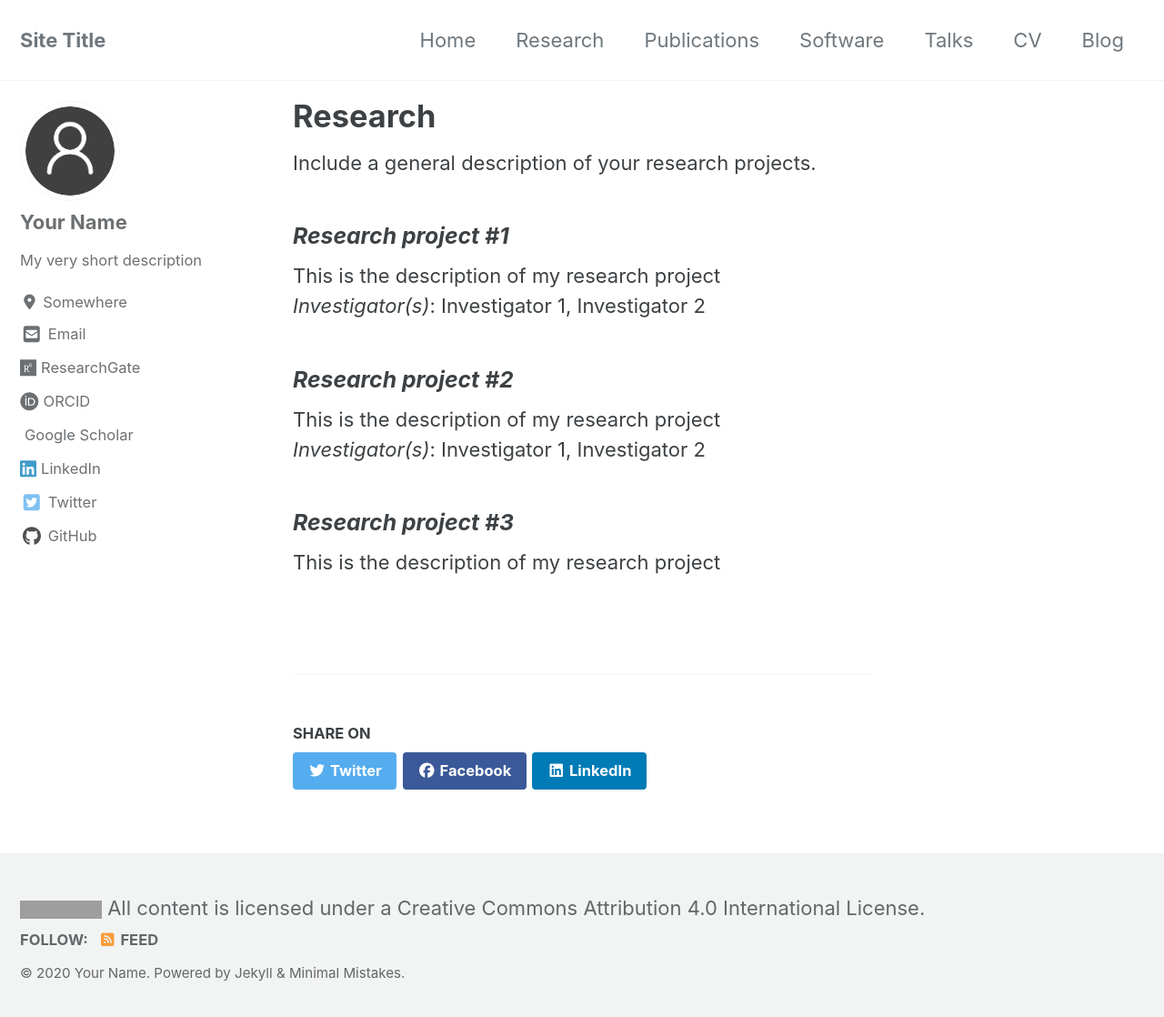
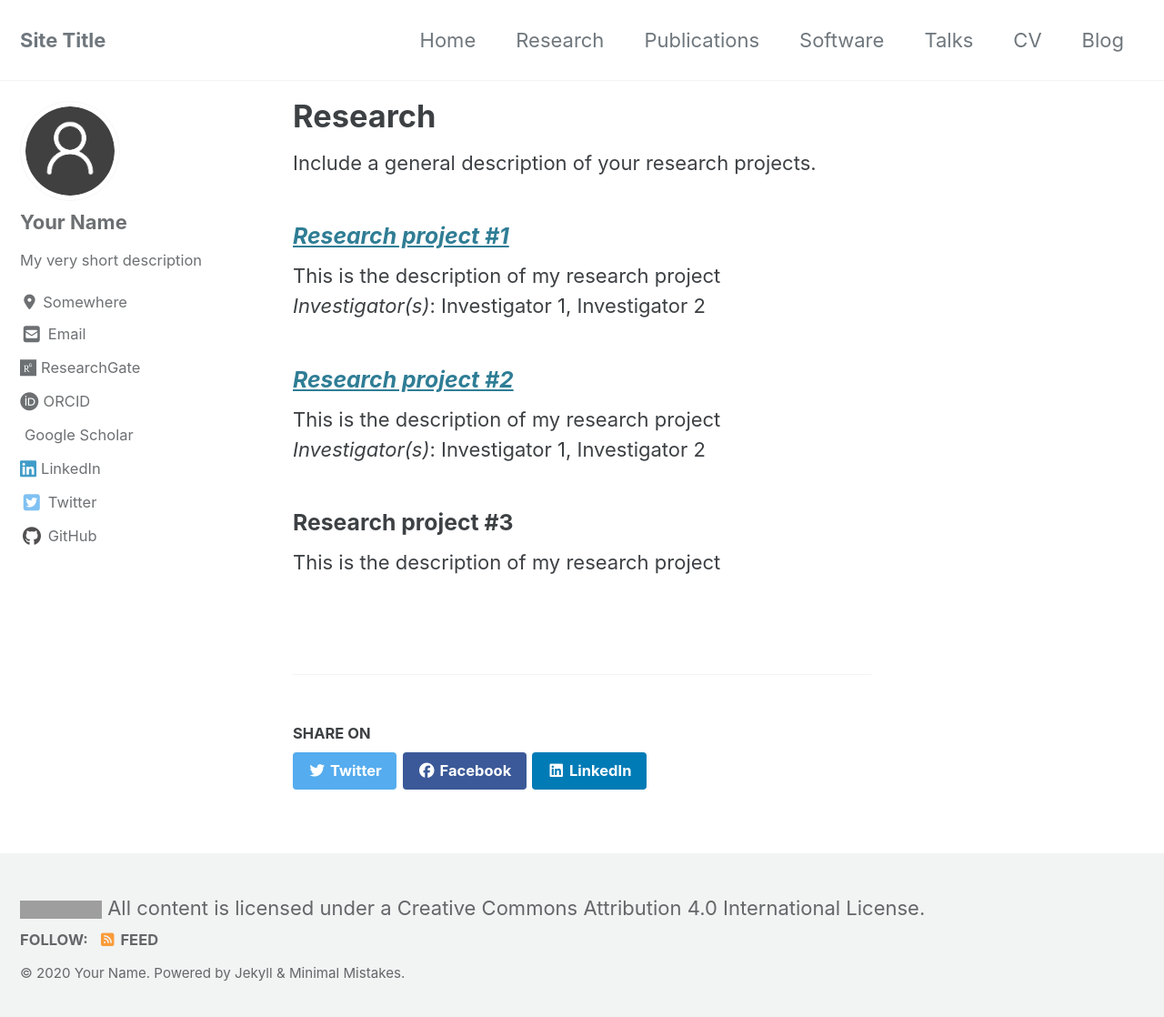
Before and after one commit to mario-bermonti/academic-website-template, a Jekyll site: the page built from _pages/research.md, in a window 1280 px wide and 1126 px high. Shown: the top 1118 px of the window at 91% size. Built offline with Jekyll 4.4.1, drawn with Linux system fonts in a browser that asks for light colours; cached includes are drawn as plain includes; nearby versions of some CDN libraries; a style sheet for code colours, icons or effects is not loaded; grey boxes are pictures that could not be loaded.

Commit message:
Allow adding url to research projects

```diff
--- a/_data/research.yml
+++ b/_data/research.yml
@@ -2,13 +2,15 @@
   description:
     This is the description of my research project
   investigators: Investigator 1, Investigator 2
+  url_or_doi: "https://www.researchgate.net/"
 
 - title: "Research project #2"
   description:
     This is the description of my research project
   investigators: Investigator 1, Investigator 2
+  url_or_doi: "https://www.researchgate.net/"
 
-# Example without investigators
+# Example without investigators, url
 - title: "Research project #3"
   description:
     This is the description of my research project
--- a/_layouts/research.html
+++ b/_layouts/research.html
@@ -6,7 +6,11 @@ layout: single
 
 {% if site.data.research %}
     {% for project in site.data.research %}
-        <h3><em>{{ project.title }}</em></h3>
+        {% if project.url_or_doi %}
+            <h3><em><a href="{{ project.url_or_doi }}">{{ project.title }}</a></em></h3>
+        {% else %}
+            <h3>{{ project.title }}</h3>
+        {% endif %}
         <p>{{ project.description }}
         {% if project.investigators %}
             <br /><em>Investigator(s)</em>: {{ project.investigators }}</p>
```
